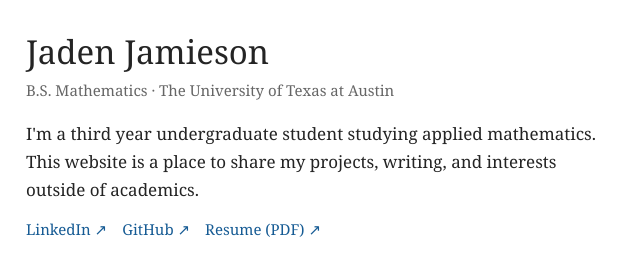
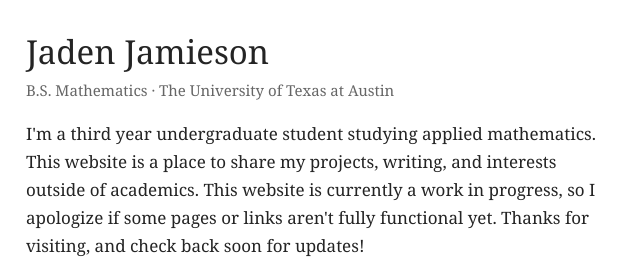
Before and after one commit to jadenjamie/jadenjamie, a plain HTML site: page index.html in a window 1280 px wide. Shown: the part 93-363 px from the top of the page, 439-1066 px from the left. Drawn offline with Linux system fonts and the light colour scheme.

Commit message:
Update index.html

```diff
--- a/index.html
+++ b/index.html
@@ -28,7 +28,7 @@
         <div>
           <h1 id="intro-heading">Jaden Jamieson</h1>
           <p class="subtitle">B.S. Mathematics · The University of Texas at Austin</p>
-          <p>I'm a third year undergraduate student studying applied mathematics. This website is a place to share my projects, writing, and interests outside of academics.</p>
+          <p>I'm a third year undergraduate student studying applied mathematics. This website is a place to share my projects, writing, and interests outside of academics. This website is currently a work in progress, so I apologize if some pages or links aren't fully functional yet. Thanks for visiting, and check back soon for updates!</p>
           <p class="social-links">
             <a href="https://www.linkedin.com/in/YOUR-USERNAME/" target="_blank" rel="noopener noreferrer">LinkedIn ↗</a>
             <a href="https://github.com/jadenjamie" target="_blank" rel="noopener noreferrer">GitHub ↗</a>
```
